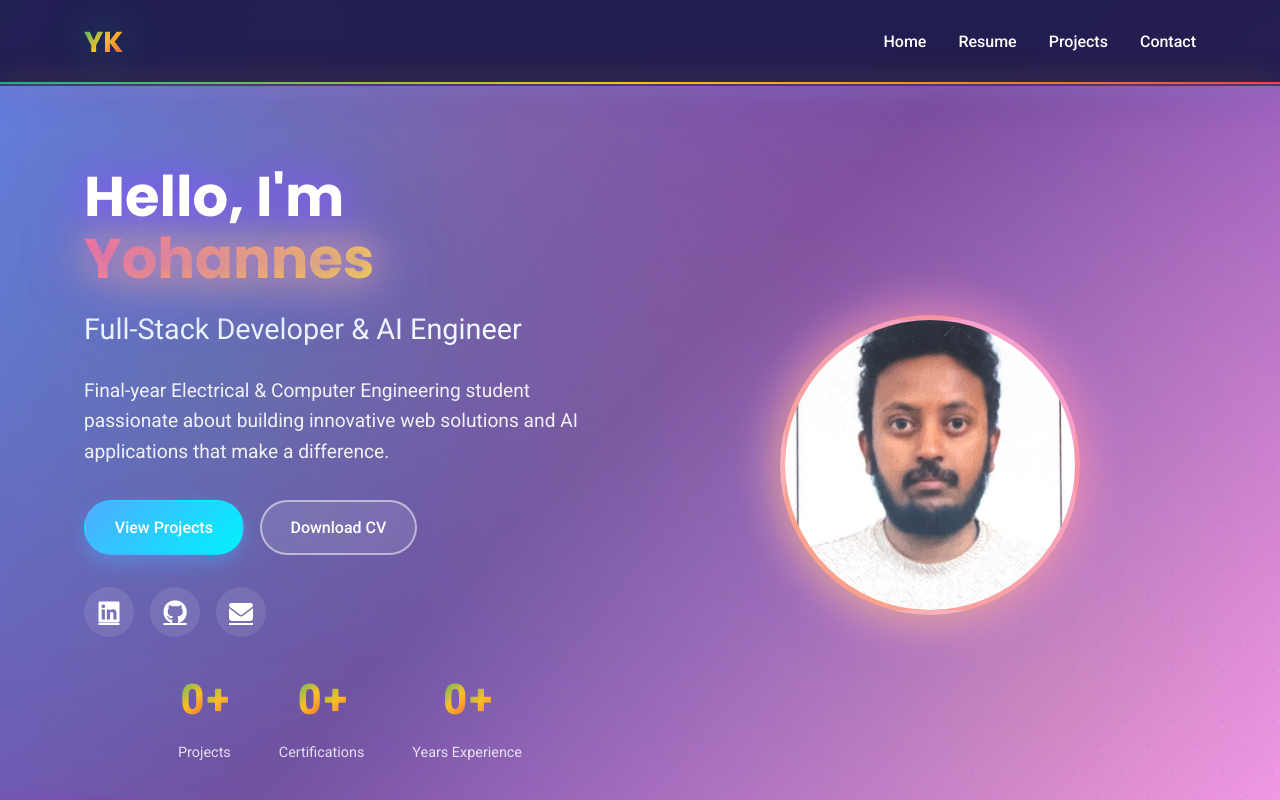
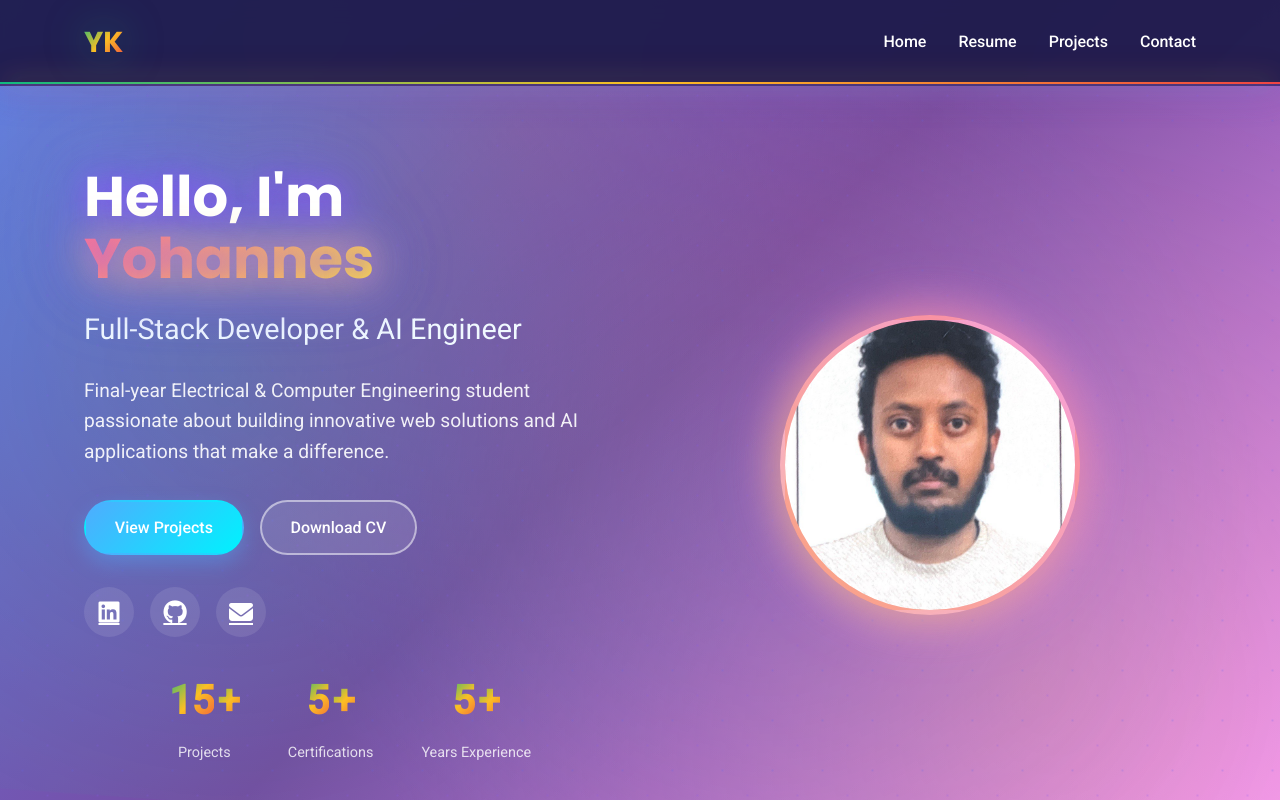
Before and after one commit to johnkibre/johnkibre.github.io, a plain HTML site: page index.html in a window 1280 px wide. Shown: the top 800 px of the page. Drawn offline with Linux system fonts and the light colour scheme.

Commit message:
Fix counters with direct inline script, fix SATCOM certificate PDF display

```diff
--- a/index.html
+++ b/index.html
@@ -211,5 +211,28 @@
     </footer>
 
     <script src="script.js"></script>
+    <script>
+        // Direct counter animation - runs immediately
+        window.addEventListener('load', function() {
+            setTimeout(function() {
+                const counters = document.querySelectorAll('.hero-stats .number');
+                counters.forEach(function(counter) {
+                    const target = parseInt(counter.getAttribute('data-target'));
+                    let count = 0;
+                    const increment = target / 100;
+
+                    const timer = setInterval(function() {
+                        count += increment;
+                        if (count >= target) {
+                            counter.textContent = target;
+                            clearInterval(timer);
+                        } else {
+                            counter.textContent = Math.floor(count);
+                        }
+                    }, 20);
+                });
+            }, 300);
+        });
+    </script>
 </body>
 </html>
```
Also changed, not shown: resume.html (+9 -2 lines).
